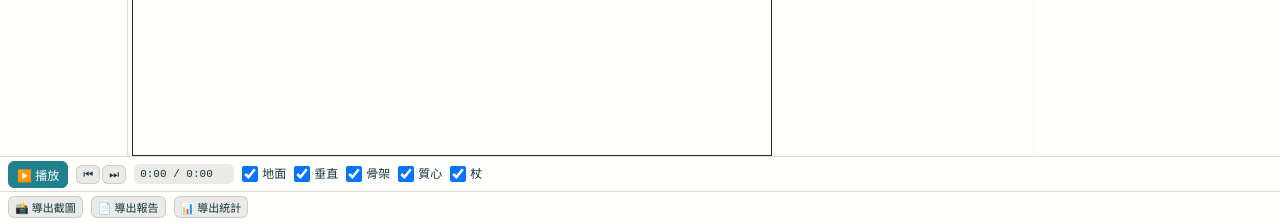
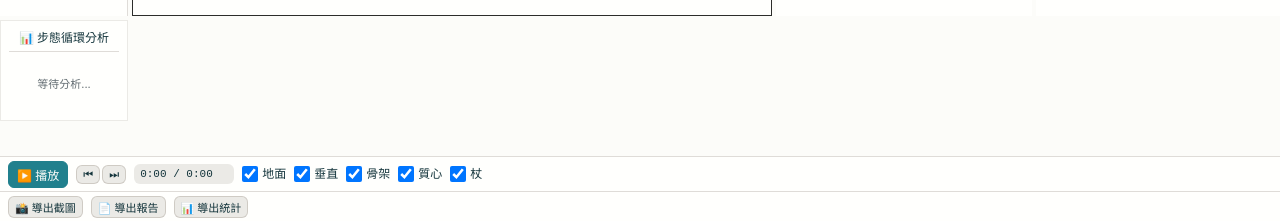
Before and after one commit to infonswalkertworg/NS_nordic-walking-analyzer, a plain HTML site: page index.html in a window 1280 px wide. Shown: the part 579-800 px from the top of the page. Drawn offline with Linux system fonts and the light colour scheme; a web font is replaced by a local one.

Commit message:
ui(Step 1): Add Gait Cycle Analysis UI panel to right sidebar
Added gait cycle analysis UI section with:
- Quality score display area
- Key issues tracking panel
- ONWF coaching feedback section
- Gait cycle navigation buttons

Connects to gaitCycleData structure in app.js for displaying:
- Completion percentage (0-100)
- Best/worst cycle markers
- Real-time coaching suggestions

```diff
--- a/index.html
+++ b/index.html
@@ -902,6 +902,13 @@ body {
                     </div>
                 </div>
             </div>
+                            <!-- Right Column 3: Gait Cycle Analysis (NEW - STEP 1) -->
+                <div class="gait-cycle-section">
+                    <div class="control-panel">
+                        <div class="panel-header">📊 步態循環分析</div>
+                        <div id="gaitCycleDisplay" style="font-size: 11px; color: var(--color-text-secondary); text-align: center; padding: 20px;">等待分析...</div>
+                    </div>
+                </div>
         </div>
 
         <!-- Playback Controls -->
```
